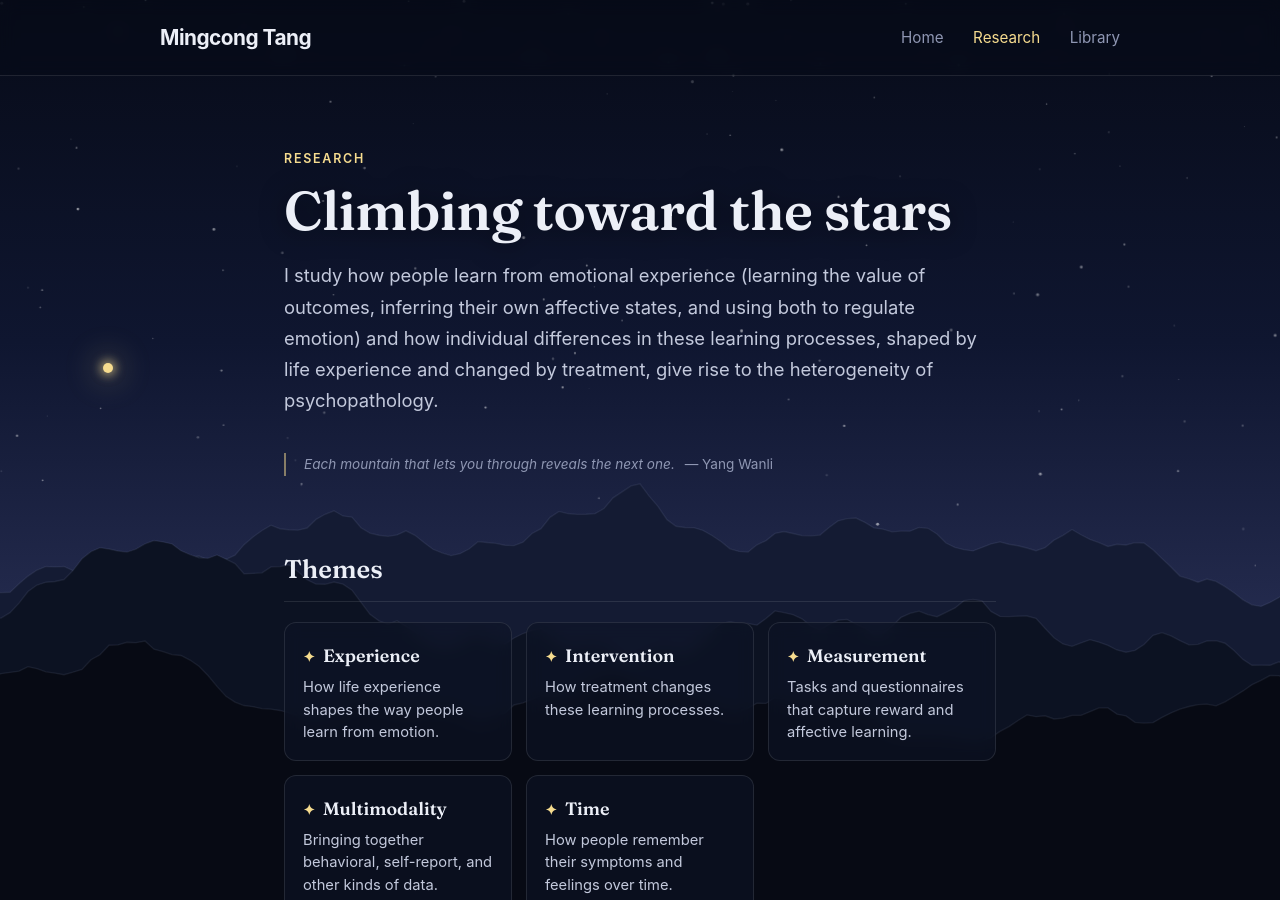
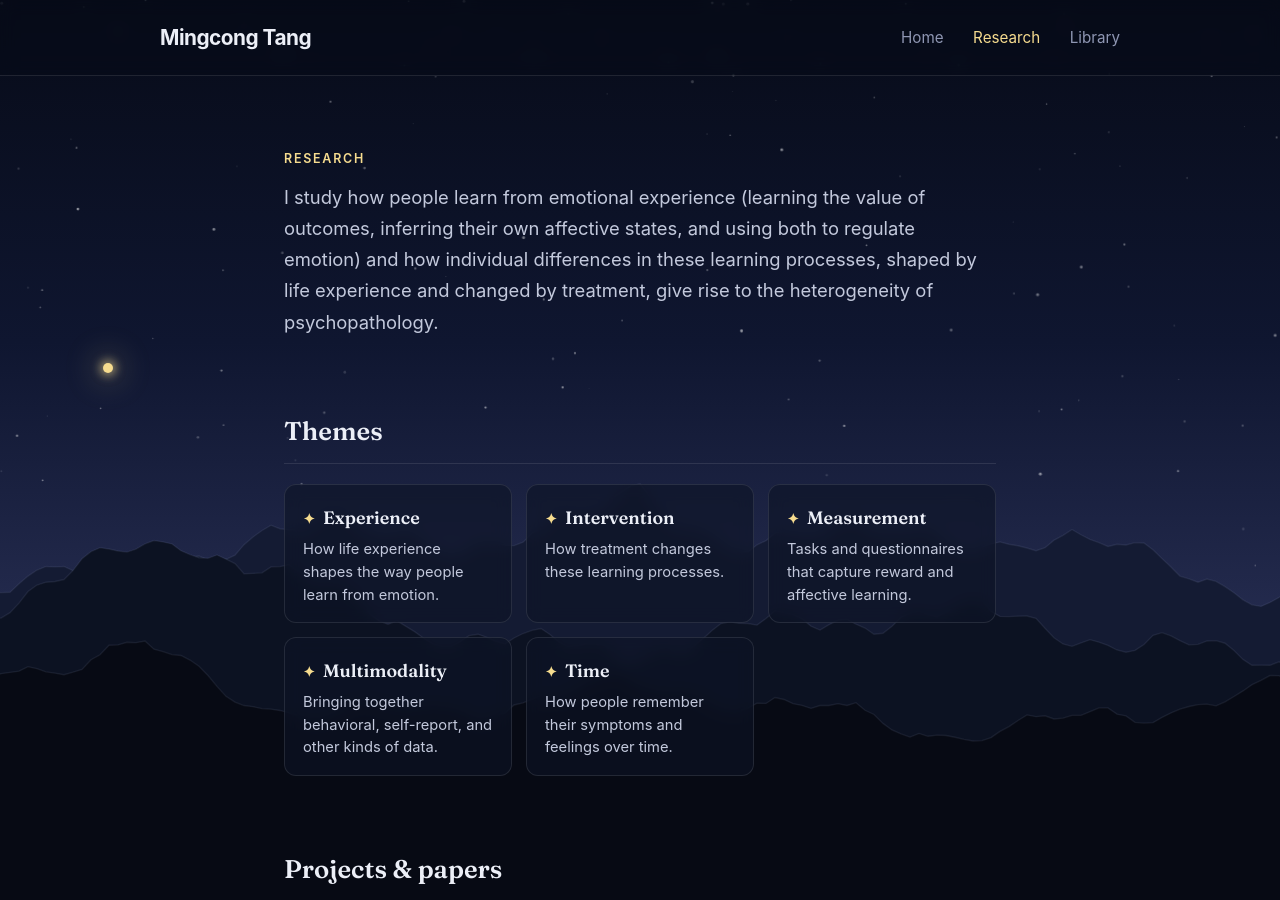
Before and after one commit to Mingcong-TANG/Mingcong-Tang.github.io, a Jekyll site: the page built from research.html, in a window 1280 px wide and 900 px high. Built offline with Jekyll 4.4.1, drawn with Linux system fonts in a browser that asks for light colours.

Commit message:
Remove title and epigraph from research.html
Removed the title and epigraph from the research section.

```diff
--- a/research.html
+++ b/research.html
@@ -38,11 +38,8 @@ permalink: /research/
   <main class="r-main">
     <header class="r-header">
       <p class="eyebrow">Research</p>
-      <h1>Climbing toward the stars</h1>
       <p class="r-statement">{{ r.statement }}</p>
-      <figure class="epigraph">
-        <figcaption>Each mountain that lets you through reveals the next one. <span>Yang Wanli</span></figcaption>
-      </figure>
+
     </header>
 
     <section class="r-section" aria-labelledby="themes-h">
```
